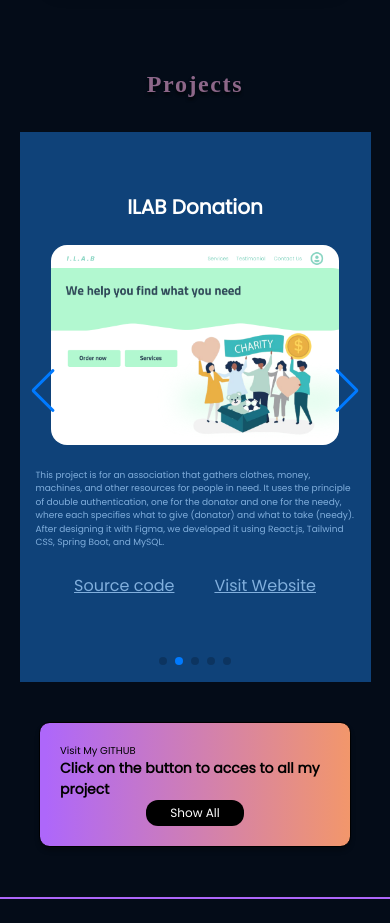
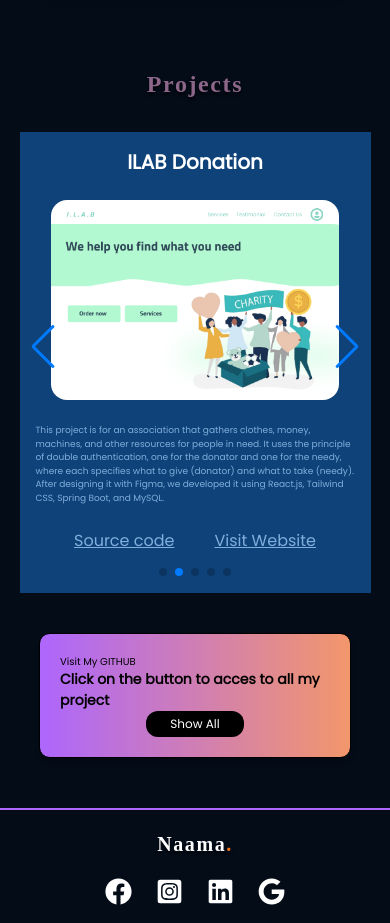
Before and after one commit to ImCoderz/Portfolio, a React (Vite) app: page / in a window 390 px wide. Shown: the part 6860-7783 px from the top of the page. Built offline with nearby package versions, Linux system fonts and the light colour scheme.

Commit message:
portfolio

```diff
--- a/src/components/Project.jsx
+++ b/src/components/Project.jsx
@@ -4,7 +4,7 @@
 
 const Project = ({title,description,picture,link,host}) => {
   return (
-    <div className='flex min-h-[550px] pb-10  flex-col items-center justify-center bg-blue1color text-textcolor w-full h-fit mt-8 md:px-20 px-4 py-4 gap-6 animate-slidedown transition-all duration-100'>
+    <div className='flex sm:min-h-[550px] min-h-[460px] pb-10  flex-col items-center justify-center bg-blue1color text-textcolor w-full h-fit mt-8 md:px-20 px-4 py-4 gap-6 animate-slidedown transition-all duration-100'>
 
         <h3 className='text-xl font-bold text-white  top-0 cursor-pointer' >{title}</h3>
         <div className={` md:h-[300px] h-[200px] w-[90%] rounded-2xl  bg-white`}>
```
